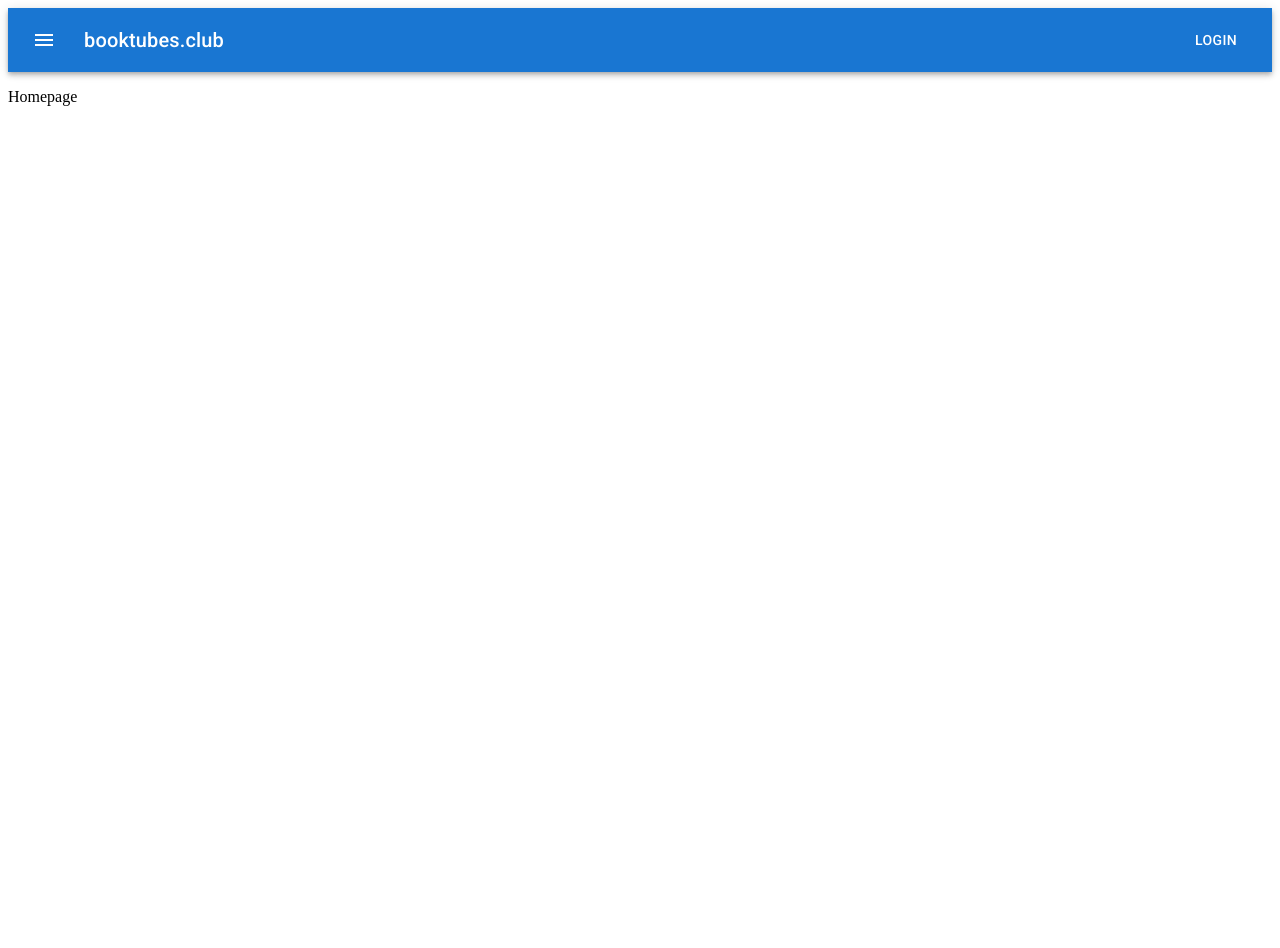
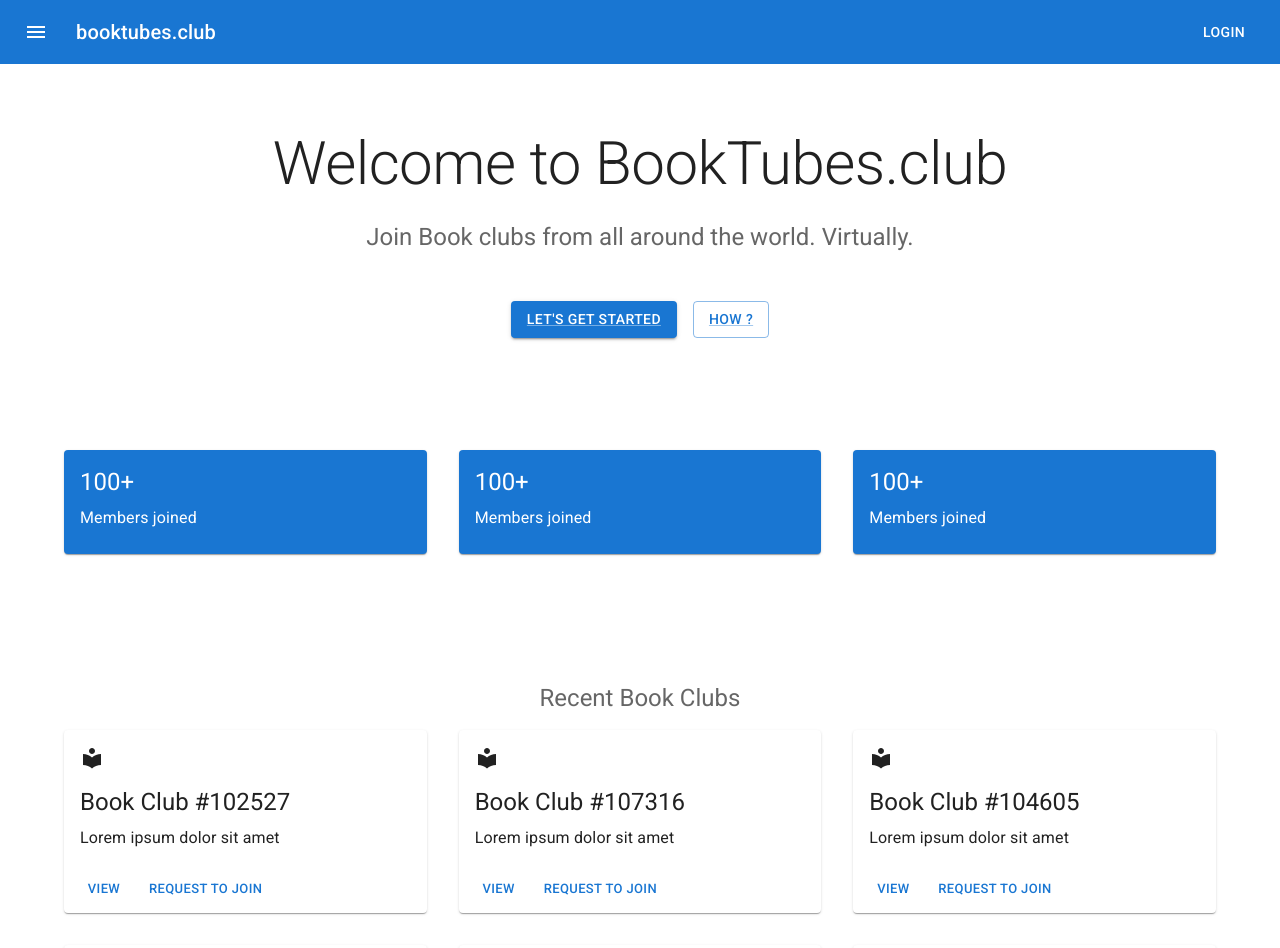
Before and after one commit to dulajkavinda/booktubes.club-frontend, a React (Create React App) app: page / in a window 1280 px wide. Shown: the top 948 px of the page. Before the commit the page ends 800 px from the top, so only its background shows below. Built offline with nearby package versions, Linux system fonts and the light colour scheme; no server answers.

Commit message:
homepage added

```diff
--- a/package.json
+++ b/package.json
@@ -15,6 +15,7 @@
     "firebase": "^9.6.7",
     "node-sass": "^7.0.1",
     "react": "^17.0.2",
+    "react-countup": "^6.1.1",
     "react-dom": "^17.0.2",
     "react-firebase-hooks": "^5.0.3",
     "react-google-button": "^0.7.2",
--- a/src/pages/Homepage/Homepage.js
+++ b/src/pages/Homepage/Homepage.js
@@ -1,9 +1,165 @@
-import React from "react";
+import React, { useEffect, useState } from "react";
+import {
+  createTheme,
+  ThemeProvider,
+  Button,
+  CssBaseline,
+  Grid,
+  Box,
+  Typography,
+  Container,
+  Card,
+  CardContent,
+  Stack,
+  CardActions,
+} from "@mui/material";
 
-export default function Homepage() {
+import { Link as MUILink } from "@mui/material";
+import CountUp from "react-countup";
+import LocalLibraryIcon from "@mui/icons-material/LocalLibrary";
+
+const theme = createTheme();
+const cards = [1, 2, 3, 4, 5, 6];
+const countcards = [1, 2, 3];
+
+export default function SignIn() {
   return (
-    <div>
-      <p id="dash-title">Homepage</p>
-    </div>
+    <ThemeProvider theme={theme}>
+      <CssBaseline />
+      <main>
+        {/* Hero unit */}
+        <Box
+          sx={{
+            bgcolor: "background.paper",
+            pt: 8,
+            pb: 6,
+          }}
+        >
+          <Container maxWidth="lg">
+            <Typography
+              component="h1"
+              variant="h2"
+              align="center"
+              color="text.primary"
+              gutterBottom
+            >
+              Welcome to BookTubes.club
+            </Typography>
+            <Typography
+              variant="h5"
+              align="center"
+              color="text.secondary"
+              paragraph
+            >
+              Join Book clubs from all around the world. Virtually.
+            </Typography>
+            <Stack
+              sx={{ pt: 4 }}
+              direction="row"
+              spacing={2}
+              justifyContent="center"
+            >
+              <Button variant="contained">
+                {" "}
+                <MUILink href="/signup" color="#fff" variant="inherit">
+                  Let's get started
+                </MUILink>
+              </Button>
+              <Button variant="outlined">
+                <MUILink href="/how">How ?</MUILink>
+              </Button>
+            </Stack>
+          </Container>
+        </Box>
+
+        <Container sx={{ py: 8 }} maxWidth="lg">
+          {/* End hero unit */}
+          <Grid container spacing={4}>
+            {countcards.map((card) => (
+              <Grid item key={card} xs={12} sm={6} md={4}>
+                <Card
+                  sx={{
+                    height: "100%",
+                    display: "flex",
+                    flexDirection: "column",
+                    backgroundColor: "#1976d2",
+                    color: "white",
+                  }}
+                >
+                  <CardContent sx={{ flexGrow: 1 }}>
+                    <Typography gutterBottom variant="h5" component="h2">
+                      <CountUp
+                        start={0}
+                        end={100}
+                        duration={1}
+                        separator=" "
+                        decimals={0}
+                        decimal=","
+                        prefix=""
+                        suffix="+"
+                        onEnd={() => ""}
+                        onStart={() => ""}
+                      />
+                    </Typography>
+                    <Typography>Members joined</Typography>
+                  </CardContent>
+                </Card>
+              </Grid>
+            ))}
+          </Grid>
+        </Container>
+        <Container sx={{ py: 8 }} maxWidth="lg">
+          <Typography
+            variant="h5"
+            align="center"
+            color="text.secondary"
+            paragraph
+          >
+            Recent Book Clubs
+          </Typography>
+          {/* End hero unit */}
+          <Grid container spacing={4}>
+            {cards.map((card) => (
+              <Grid item key={card} xs={12} sm={6} md={4}>
+                <Card
+                  sx={{
+                    height: "100%",
+                    display: "flex",
+                    flexDirection: "column",
+                  }}
+                >
+                  <LocalLibraryIcon sx={{ mt: 2, ml: 2 }} />
+                  <CardContent sx={{ flexGrow: 1 }}>
+                    <Typography gutterBottom variant="h5" component="h2">
+                      Book Club #{Math.floor(100000 + Math.random() * 9000)}
+                    </Typography>
+                    <Typography>Lorem ipsum dolor sit amet</Typography>
+                  </CardContent>
+                  <CardActions>
+                    <Button size="small">View</Button>
+                    <Button size="small">Request to join</Button>
+                  </CardActions>
+                </Card>
+              </Grid>
+            ))}
+          </Grid>
+        </Container>
+      </main>
+      {/* Footer */}
+      <Box sx={{ bgcolor: "background.paper", p: 6 }} component="footer">
+        <Typography variant="h6" align="center" gutterBottom>
+          boooktubes.club
+        </Typography>
+        <Typography
+          variant="subtitle1"
+          align="center"
+          color="text.secondary"
+          component="p"
+        >
+          Copyright © 2022 booktubes.club . All Rights Reserved
+        </Typography>
+      </Box>
+      {/* End footer */}
+    </ThemeProvider>
   );
 }
```
Also changed, not shown: 1 other file (tests, documents, lock files or other folders).
